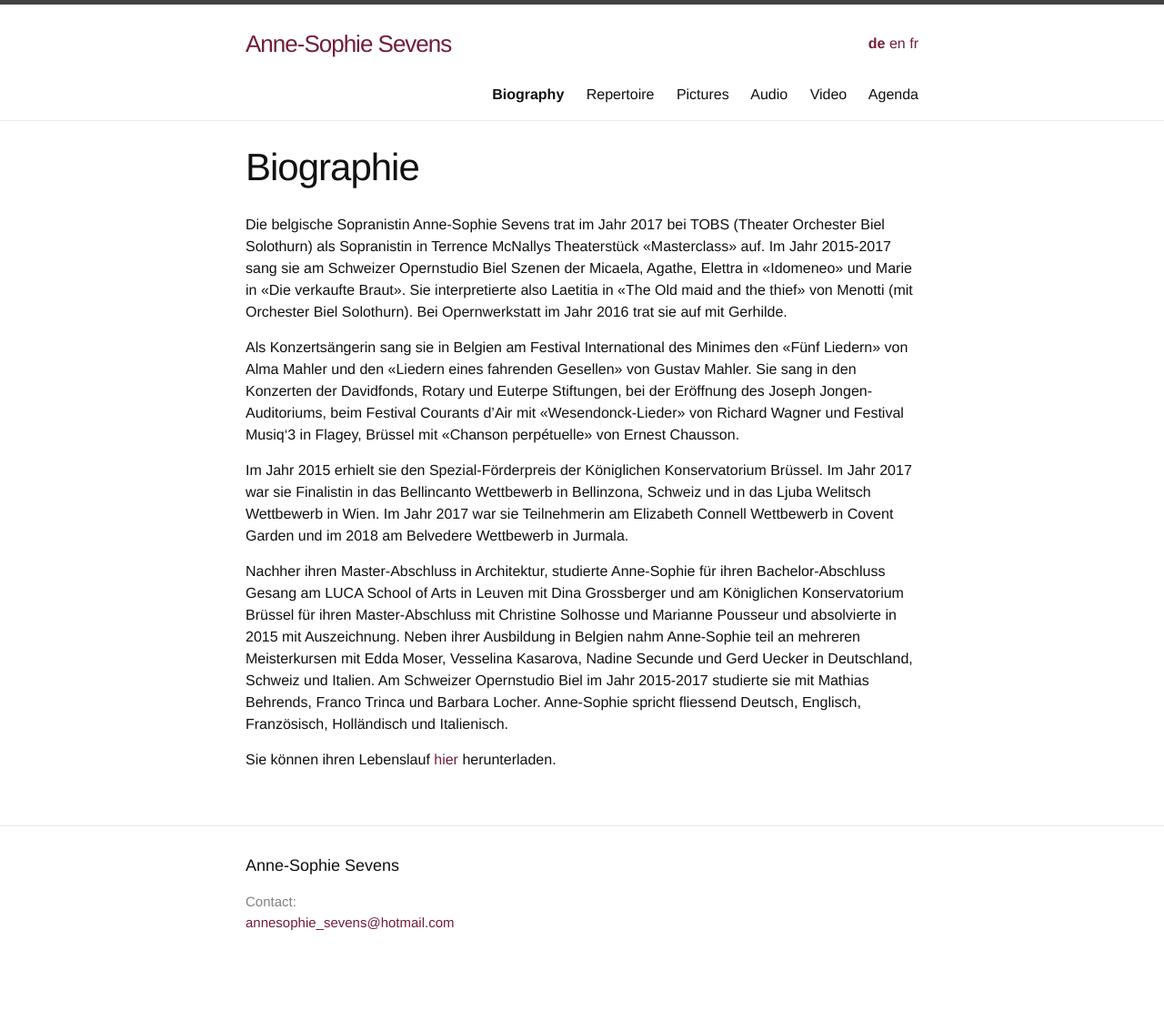
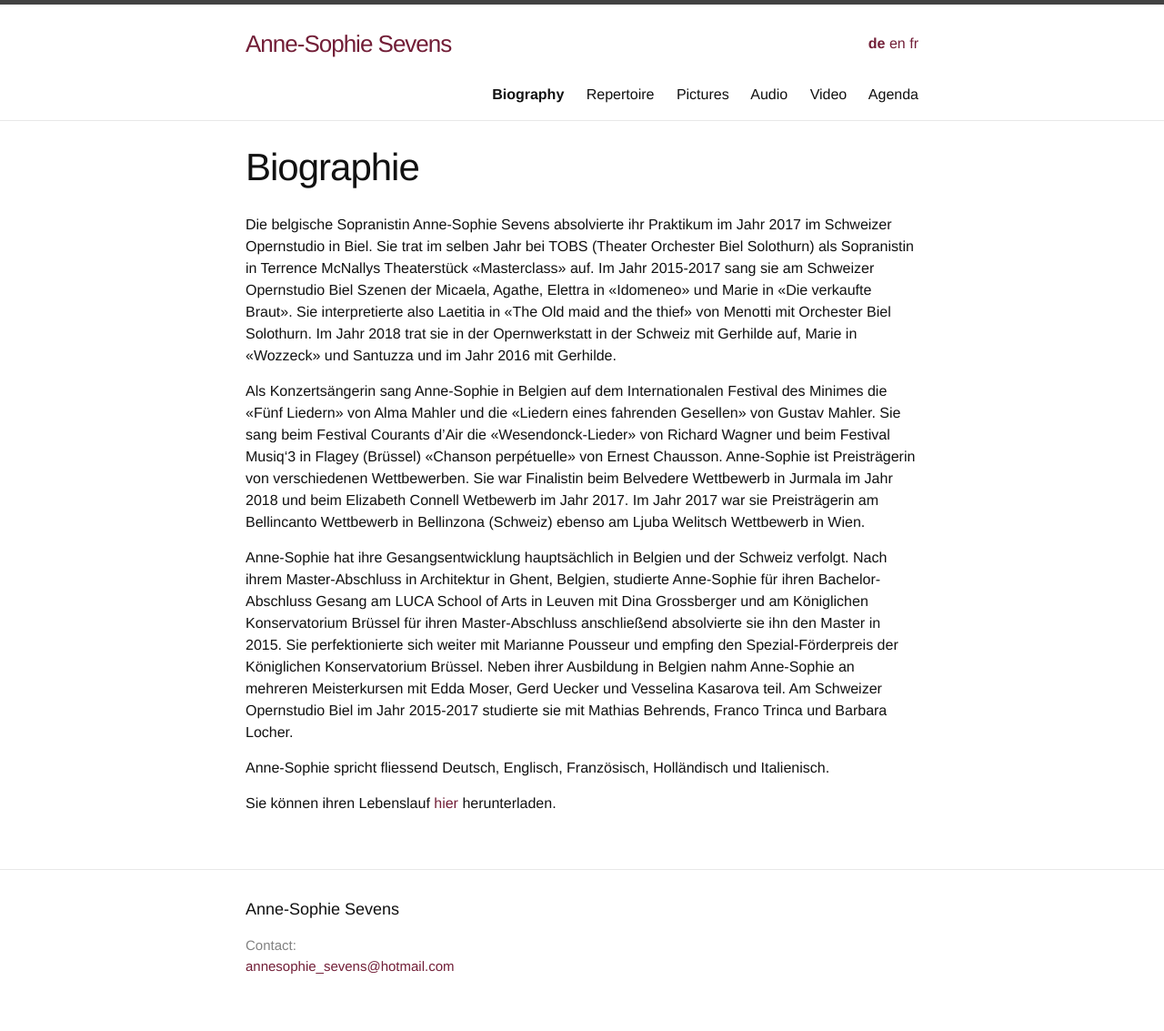
Before and after one commit to annesophie-sevens/annesophie-sevens.github.io, a Jekyll site: the page built from biography-de.md, in a window 1280 px wide. Shown: the whole page at 91% size. Built offline with Jekyll 4.4.1, drawn with Linux system fonts in a browser that asks for light colours; before the commit the page ends 1085 px from its top, so only the background shows below that.

Commit message:
Update biography-de.md

```diff
--- a/biography-de.md
+++ b/biography-de.md
@@ -6,13 +6,14 @@ lang: de
 ref: biography
 
 ---
-Die belgische Sopranistin Anne-Sophie Sevens trat im Jahr 2017 bei TOBS (Theater Orchester Biel Solothurn) als Sopranistin in Terrence McNallys Theaterstück «Masterclass» auf. Im Jahr 2015-2017 sang sie am Schweizer Opernstudio Biel Szenen der Micaela, Agathe, Elettra in «Idomeneo» und Marie in «Die verkaufte Braut». Sie interpretierte also Laetitia in «The Old maid and the thief» von Menotti (mit Orchester Biel Solothurn). Bei Opernwerkstatt im Jahr 2016 trat sie auf mit Gerhilde.
+Die belgische Sopranistin Anne-Sophie Sevens absolvierte ihr Praktikum im Jahr 2017 im Schweizer Opernstudio in Biel. Sie trat im selben Jahr bei TOBS (Theater Orchester Biel Solothurn) als Sopranistin in Terrence McNallys Theaterstück «Masterclass» auf. Im Jahr 2015-2017 sang sie am Schweizer Opernstudio Biel Szenen der Micaela, Agathe, Elettra in «Idomeneo» und Marie in «Die verkaufte Braut». Sie interpretierte also Laetitia in «The Old maid and the thief» von Menotti mit Orchester Biel Solothurn. Im Jahr 2018 trat sie in der Opernwerkstatt in der Schweiz mit Gerhilde auf, Marie in «Wozzeck» und Santuzza und im Jahr 2016 mit Gerhilde.
 
-Als Konzertsängerin sang sie in Belgien am Festival International des Minimes den «Fünf Liedern» von Alma Mahler und den «Liedern eines fahrenden Gesellen» von Gustav Mahler. Sie sang in den Konzerten der Davidfonds, Rotary und Euterpe Stiftungen, bei der Eröffnung des Joseph Jongen-Auditoriums, beim Festival Courants d’Air mit «Wesendonck-Lieder» von Richard Wagner und Festival Musiq‘3 in Flagey, Brüssel mit «Chanson perpétuelle» von Ernest Chausson.
+Als Konzertsängerin sang Anne-Sophie in Belgien auf dem Internationalen Festival des Minimes die «Fünf Liedern» von Alma Mahler und die «Liedern eines fahrenden Gesellen» von Gustav Mahler. Sie sang beim Festival Courants d’Air die «Wesendonck-Lieder» von Richard Wagner und beim Festival Musiq‘3 in Flagey (Brüssel) «Chanson perpétuelle» von Ernest Chausson.
+Anne-Sophie ist Preisträgerin von verschiedenen Wettbewerben. Sie war Finalistin beim Belvedere Wettbewerb in Jurmala im Jahr 2018 und beim Elizabeth Connell Wetbewerb im Jahr 2017. Im Jahr 2017 war sie Preisträgerin am Bellincanto Wettbewerb in Bellinzona (Schweiz) ebenso am Ljuba Welitsch Wettbewerb in Wien.
 
-Im Jahr 2015 erhielt sie den Spezial-Förderpreis der Königlichen Konservatorium Brüssel. Im Jahr 2017 war sie Finalistin in das Bellincanto Wettbewerb in Bellinzona, Schweiz und in das Ljuba Welitsch Wettbewerb in Wien. Im Jahr 2017 war sie Teilnehmerin am Elizabeth Connell Wettbewerb in Covent Garden und im 2018 am Belvedere Wettbewerb in Jurmala.
+Anne-Sophie hat ihre Gesangsentwicklung hauptsächlich in Belgien und der Schweiz verfolgt.
+Nach ihrem Master-Abschluss in Architektur in Ghent, Belgien, studierte Anne-Sophie für ihren Bachelor-Abschluss Gesang am LUCA School of Arts in Leuven mit Dina Grossberger und am Königlichen Konservatorium Brüssel für ihren Master-Abschluss anschließend absolvierte sie ihn den Master in 2015. Sie perfektionierte sich weiter mit Marianne Pousseur und empfing den Spezial-Förderpreis der Königlichen Konservatorium Brüssel. Neben ihrer Ausbildung in Belgien nahm Anne-Sophie an mehreren Meisterkursen mit Edda Moser, Gerd Uecker und Vesselina Kasarova teil. Am Schweizer Opernstudio Biel im Jahr 2015-2017 studierte sie mit Mathias Behrends, Franco Trinca und Barbara Locher.
 
-Nachher ihren Master-Abschluss in Architektur, studierte Anne-Sophie für ihren Bachelor-Abschluss Gesang am LUCA School of Arts in Leuven mit Dina Grossberger und am Königlichen Konservatorium Brüssel für ihren Master-Abschluss mit Christine Solhosse und Marianne Pousseur und absolvierte in 2015 mit Auszeichnung. Neben ihrer Ausbildung in Belgien nahm Anne-Sophie teil an mehreren Meisterkursen mit Edda Moser, Vesselina Kasarova, Nadine Secunde und Gerd Uecker in Deutschland, Schweiz und Italien. Am Schweizer Opernstudio Biel im Jahr 2015-2017 studierte sie mit Mathias Behrends, Franco Trinca und Barbara Locher.
 Anne-Sophie spricht fliessend Deutsch, Englisch, Französisch, Holländisch und Italienisch.
 
 
```
